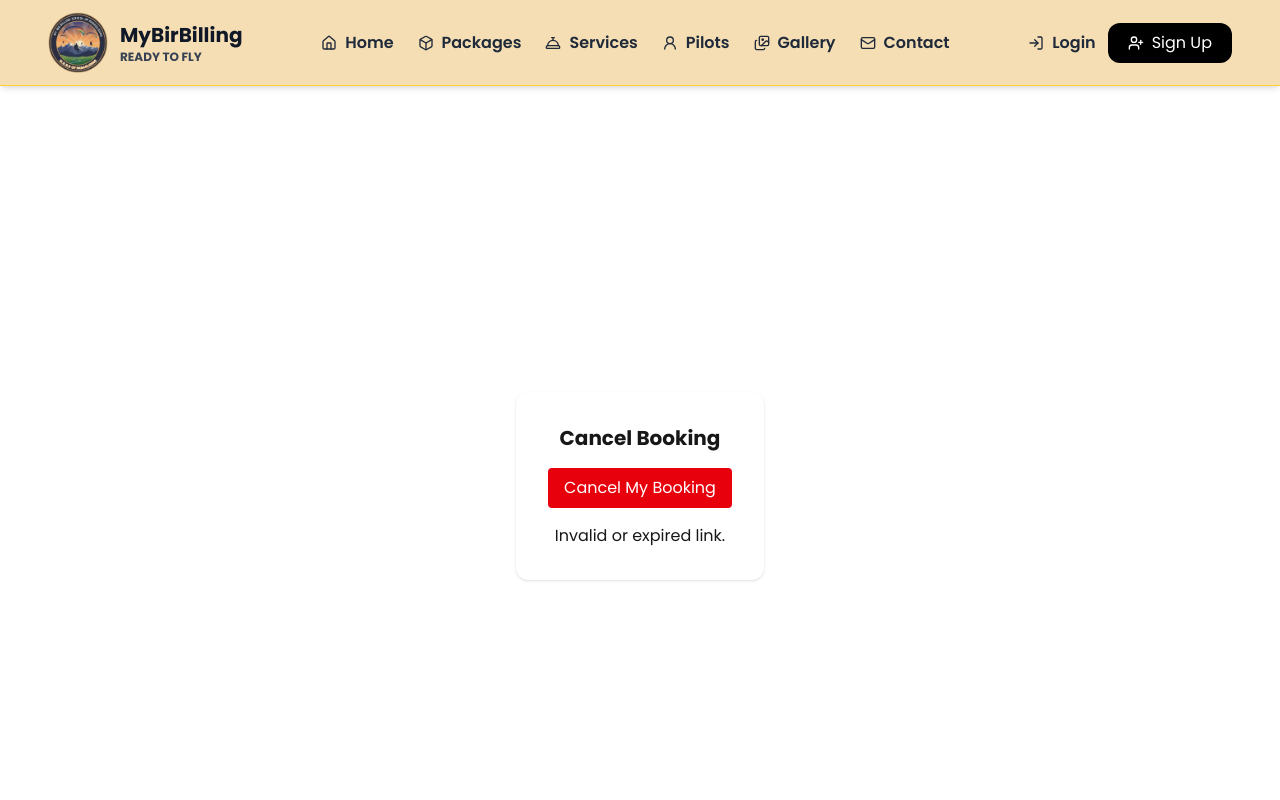
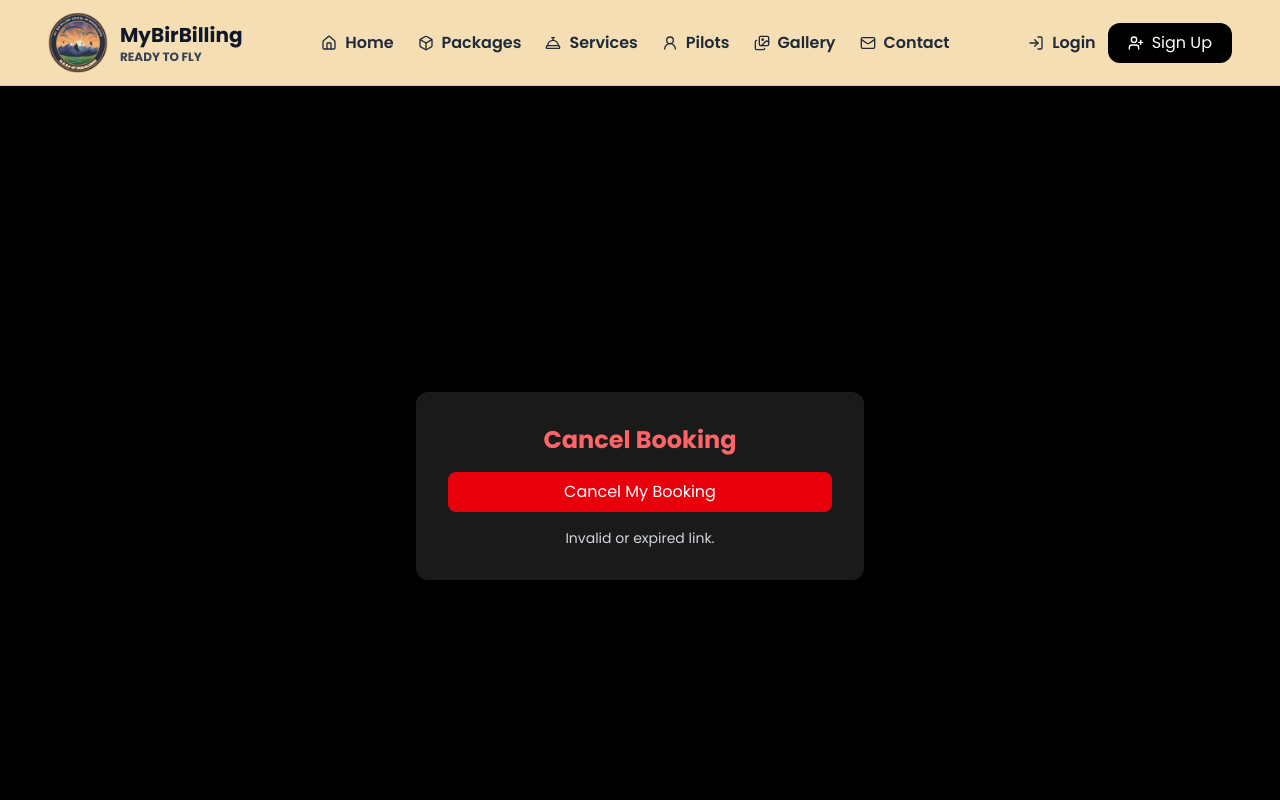
Before and after one commit to nikhilthakur941/mybirbilling, a Next.js app: page /cancel-booking in a window 1280 px wide. Both pictures are taken after a click on the button "Cancel My Booking". Shown: the top 800 px of the page. Built offline with nearby package versions, Linux system fonts and the light colour scheme; no server answers; what node-cron would draw is missing.

Commit message:
fix prisma tables

```diff
--- a/app/cancel-booking/page.tsx
+++ b/app/cancel-booking/page.tsx
@@ -1,39 +1,64 @@
 "use client";
 
+import { Suspense, useState } from "react";
 import { useSearchParams } from "next/navigation";
-import { useState } from "react";
 
-export default function CancelBookingPage() {
+function CancelBookingContent() {
   const params = useSearchParams();
   const token = params.get("token");
 
   const [message, setMessage] = useState("");
 
   const cancelBooking = async () => {
+    try {
       const res = await fetch("/api/cancel-booking", {
         method: "POST",
+        headers: {
+          "Content-Type": "application/json",
+        },
         body: JSON.stringify({ token }),
       });
 
+      const data = await res.json();
+
       if (res.ok) {
-      setMessage("Booking cancelled successfully.");
+        setMessage(data.message || "Booking cancelled successfully.");
       } else {
-      setMessage("Invalid or expired link.");
+        setMessage(data.message || "Invalid or expired link.");
+      }
+    } catch (error) {
+      setMessage("Something went wrong.");
     }
   };
 
   return (
-    <div className="min-h-screen flex items-center justify-center">
-      <div className="bg-white p-8 shadow rounded-xl text-center">
-        <h1 className="text-xl font-bold mb-4">Cancel Booking</h1>
+    <div className="min-h-screen flex items-center justify-center bg-black text-white">
+      <div className="bg-white/10 backdrop-blur-xl p-8 shadow rounded-xl text-center max-w-md w-full">
+        <h1 className="text-2xl font-bold mb-4 text-red-400">
+          Cancel Booking
+        </h1>
+
         <button
           onClick={cancelBooking}
-          className="bg-red-600 text-white px-4 py-2 rounded"
+          className="bg-red-600 hover:bg-red-700 transition text-white px-4 py-2 rounded-lg w-full"
         >
           Cancel My Booking
         </button>
-        {message && <p className="mt-4">{message}</p>}
+
+        {message && (
+          <p className="mt-4 text-sm text-gray-300">
+            {message}
+          </p>
+        )}
       </div>
     </div>
   );
 }
+
+export default function CancelBookingPage() {
+  return (
+    <Suspense fallback={<div>Loading...</div>}>
+      <CancelBookingContent />
+    </Suspense>
+  );
+}
```
Lines whose indentation alone changed are shown as unchanged.
